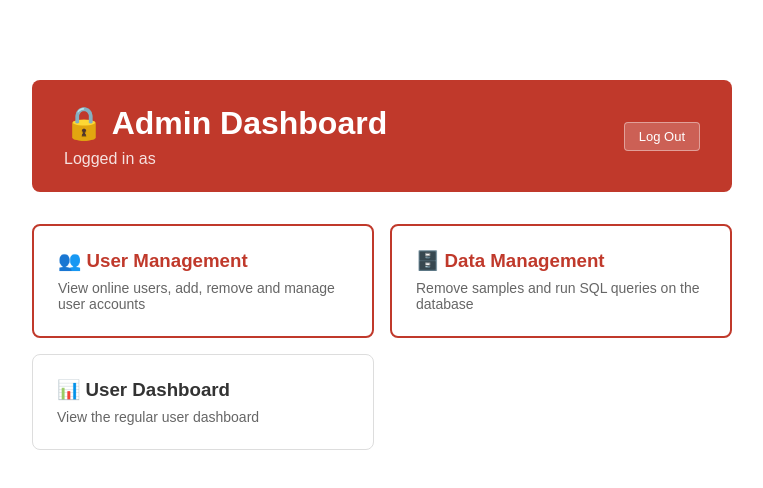
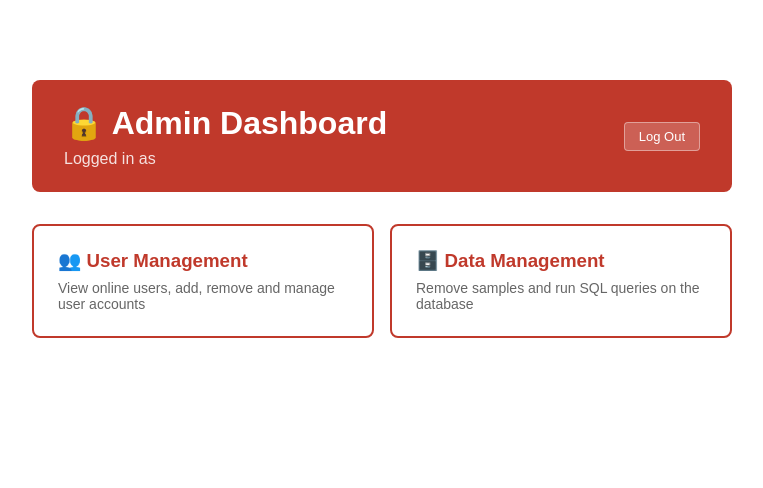
Before and after one commit to prentis-lab/SampleDashbord, a React (Vite) app in the folder frontend/my-app/: page /admin/dashboard in a window 1280 px wide. Shown: the top 488 px of the page, without its empty margins (258-1021 px from the left). Built offline with nearby package versions, Linux system fonts and the light colour scheme; no server answers.

Commit message:
remove user dashbord from Admin, due to a bug and no businese needs

```diff
--- a/frontend/my-app/src/pages/AdminDashboard.jsx
+++ b/frontend/my-app/src/pages/AdminDashboard.jsx
@@ -47,15 +47,6 @@ export default function AdminDashboard() {
           <p style={{ margin: 0, color: "#666", fontSize: 14 }}>Remove samples and run SQL queries on the database</p>
         </div>
 
-        <div
-          onClick={() => navigate("/dashboard")}
-          style={{ padding: 24, border: "1px solid #ddd", borderRadius: 8, cursor: "pointer", background: "white" }}
-          onMouseEnter={e => e.currentTarget.style.background = "#fafafa"}
-          onMouseLeave={e => e.currentTarget.style.background = "white"}
-        >
-          <h3 style={{ margin: "0 0 8px", color: "#333" }}>📊 User Dashboard</h3>
-          <p style={{ margin: 0, color: "#666", fontSize: 14 }}>View the regular user dashboard</p>
-        </div>
       </div>
     </div>
   )
```
